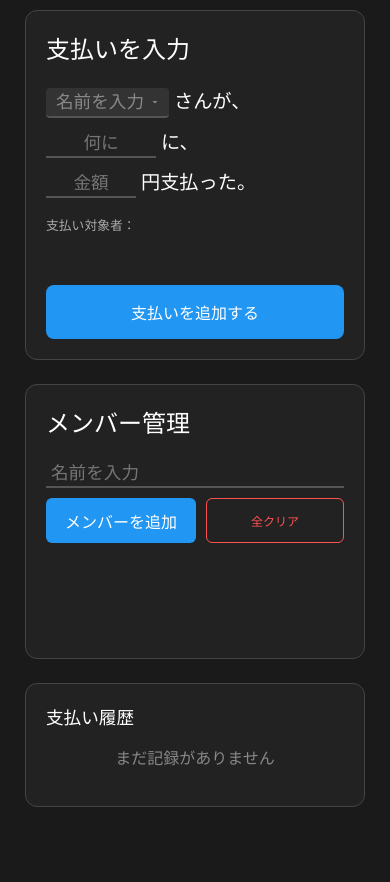
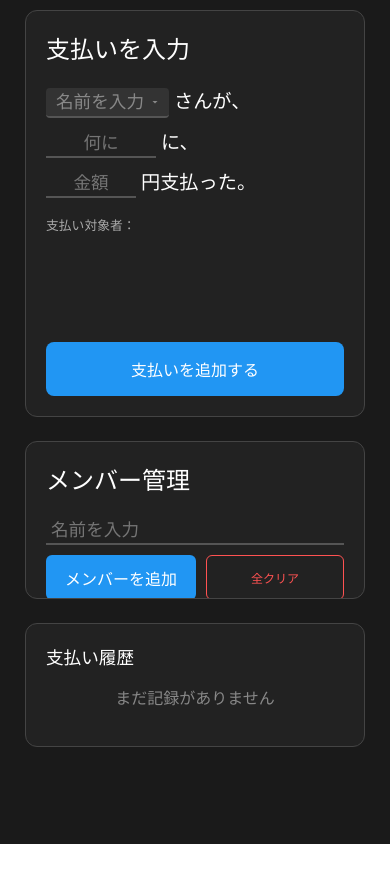
Before and after one commit to Mishima-Hiromi/split-bills-app, a React (Vite) app: page / in a window 390 px wide. Shown: the top 882 px of the page. After the commit the page ends 844 px from the top, so only its background shows below. Built offline with nearby package versions, Linux system fonts and the light colour scheme.

Commit message:
レイアウトを調整

```diff
--- a/public/sw.js
+++ b/public/sw.js
@@ -1,4 +1,4 @@
-const CACHE_NAME = "split-bill-app-v2.05";
+const CACHE_NAME = "split-bill-app-v2.06";
 // オフラインで表示するために必要なファイルの一覧
 const urlsToCache = ["index.html", "manifest.json", "logo512.png"];
 
--- a/src/components/MemberSection.jsx
+++ b/src/components/MemberSection.jsx
@@ -17,7 +17,7 @@ function MemberSection({
     border: "1px solid #444",
     borderRadius: "12px",
     backgroundColor: "#222",
-    height: "100%",
+    height: isMobile ? "auto" : "100%",
     boxSizing: "border-box",
     display: "flex",
     flexDirection: "column",
@@ -71,13 +71,14 @@ function MemberSection({
   };
 
   const scrollContainerStyle = {
-    flex: 1, // ボタンと入力欄以外のスペースを全部使う
+    flex: isMobile ? "none" : 1, // ボタンと入力欄以外のスペースを全部使う
     overflowY: "auto", // はみ出したらスクロール
     display: "flex",
     flexDirection: "column",
     gap: "10px",
     paddingRight: "5px",
-    paddingBottom: isMobile ? "80px" : "20px",
+    height: "auto",
+    paddingBottom: isMobile ? "20px" : "0px",
   };
 
   // クリアボタン
```
